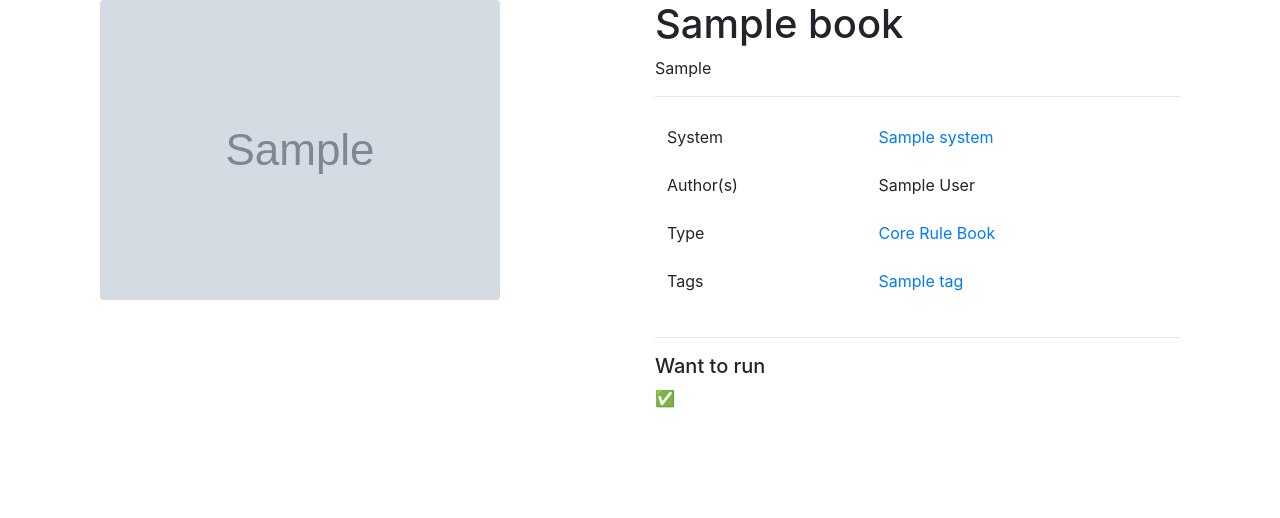
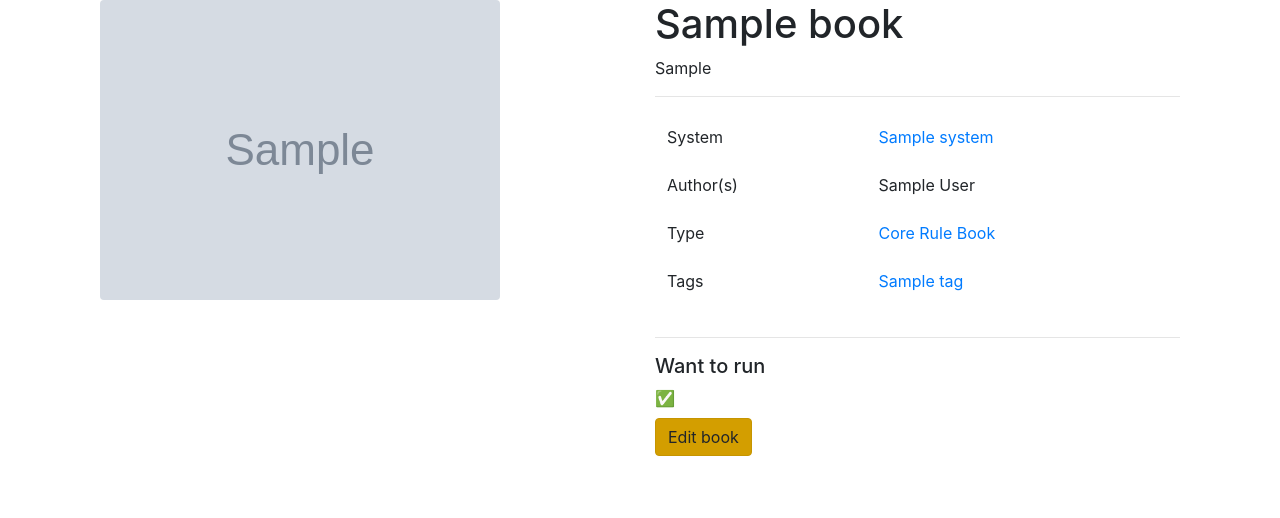
Before and after one commit to philippe-lemaire/rpgbooks.legendesdelatable.fr, a Django app: a page that uses books/templates/books/book_detail.html in a window 1280 px wide. Shown: the part 158-676 px from the top of the page. Run offline with Django 4.2, Linux system fonts and the light colour scheme; a user stored in the database is signed in; tables that the repository leaves empty hold one stand-in row (values such as "Sample post"); grey boxes marked "Sample" are stand-in pictures; some libraries are stand-ins or nearby versions.

Commit message:
"update books ok"

```diff
--- a/books/templates/books/book_detail.html
+++ b/books/templates/books/book_detail.html
@@ -50,6 +50,13 @@
       <h5>Want to run </h5>
       ✅
       {% endif %}
+
+      {% if request.user.is_authenticated %}
+      <p class="mt-2">
+        <a href="{% url 'books:book_edit' book.slug %}" class="btn btn-warning active" role="button"
+          aria-pressed="true">Edit book</a>
+      </p>
+      {% endif %}
     </div>
   </div>
 </div><!--container-->
--- a/books/urls.py
+++ b/books/urls.py
@@ -8,6 +8,7 @@ urlpatterns = [
     path("", views.book_list_view, name="index"),
     path("want-to-run", views.books_by_want_to_run, name="books_by_want_to_run"),
     path("book/<slug:slug>", views.book_detail_view, name="book_detail"),
+    path("edit-book/<slug:slug>", views.book_edit_view, name="book_edit"),
     path("systems/", views.SystemsListView.as_view(), name="systems_list"),
     path("systems/<slug:slug>", views.books_by_system_view, name="books_by_system"),
     path("tags/", views.TagsListView.as_view(), name="tags_list"),
--- a/books/views.py
+++ b/books/views.py
@@ -7,9 +7,9 @@ from django.contrib import messages
 from django.http import HttpResponseRedirect
 from django.urls import reverse
 from django.contrib.auth import login
-from django.db.models import Count
 
 from .models import Book, System, Tag
+from .forms import BookForm
 
 # Create your views here.
 
@@ -93,6 +93,24 @@ def book_detail_view(request, slug):
     return render(request, template_name, context)
 
 
+@login_required
+def book_edit_view(request, slug):
+    book = Book.objects.get(slug=slug)
+    form = BookForm(request.POST or None, instance=book)
+    template_name = "books/book_edit.html"
+    context = {"form": form, "book": book}
+
+    if request.method == "POST":
+        if form.is_valid():
+            form.save()
+            messages.success(request, message="Book updated.")
+            redirect_uri = request.build_absolute_uri(
+                reverse("books:book_detail", kwargs={"slug": book.slug})
+            )
+            return HttpResponseRedirect(redirect_uri)
+    return render(request, template_name, context)
+
+
 class SystemsListView(ListView):
     model = System
 
```
Also changed, not shown: books/forms.py (added, +10 -0 lines), books/templates/books/book_edit.html (added, +23 -0 lines).
